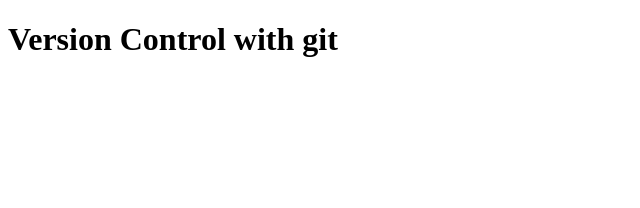
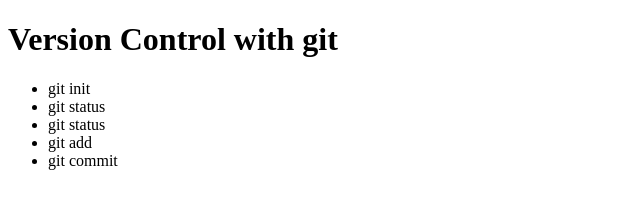
Before and after one commit to pj-hire/Tallgrass_School, a plain HTML site: page index.html in a window 1280 px wide. Shown: the whole page, without its empty margins (0-640 px from the left). Drawn offline with Linux system fonts and the light colour scheme.

Commit message:
Added list with git commands

```diff
--- a/index.html
+++ b/index.html
@@ -6,5 +6,11 @@
   </head>
   <body>
     <h1>Version Control with git</h1>
+    <ul>
+        <li>git init</li>
+        <li>git status</li>
+        <li>git status</li>
+        <li>git add</li>
+        <li>git commit</li>
   </body>
 </html>
```
